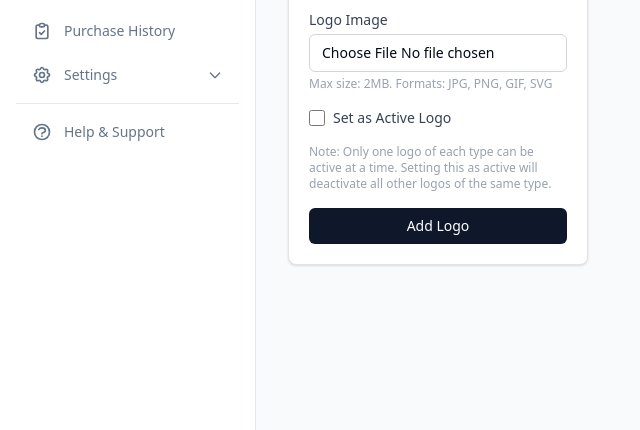
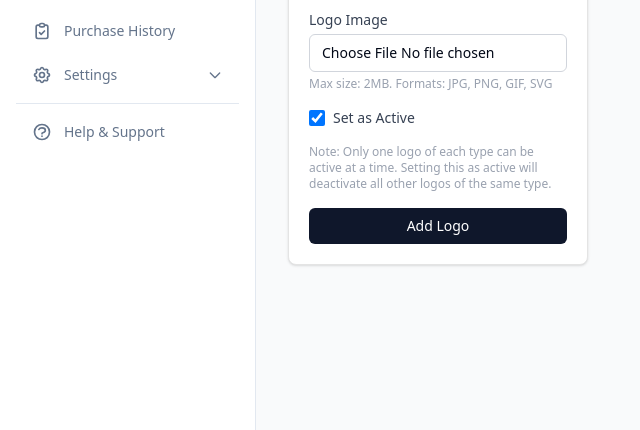
Before and after one commit to getleadconnect/gl_new_scratch, a Laravel app: template resources/views/user/settings/logo-favicon.blade.php in a window 1280 px wide. Shown: the part 370-800 px from the top of the page, without its empty margins (0-640 px from the left). Run offline with Laravel 12, Linux system fonts and the light colour scheme; the template is opened without the code that fills it, so the values that code supplies are empty; style sheets or scripts are compiled from the project's sources.

Commit message:
logo & favicon adding issue cleard

```diff
--- a/resources/views/user/settings/logo-favicon.blade.php
+++ b/resources/views/user/settings/logo-favicon.blade.php
@@ -55,8 +55,8 @@
                     <!-- Set as Active -->
                     <div class="flex items-center gap-2">
                         <input type="checkbox" name="is_active" id="add_active" value="1"
-                            class="h-4 w-4 text-primary focus:ring-primary border-gray-300 rounded">
-                        <label for="add_active" class="text-sm text-gray-700">Set as Active Logo</label>
+                            class="h-4 w-4 text-primary focus:ring-primary border-gray-300 rounded" checked>
+                        <label for="add_active" class="text-sm text-gray-700">Set as Active </label>
                     </div>
                     <p class="text-xs text-gray-400" style="margin-top:4px;">Note: Only one logo of each type can be active at a time. Setting this as active will deactivate all other logos of the same type.</p>
 
```
